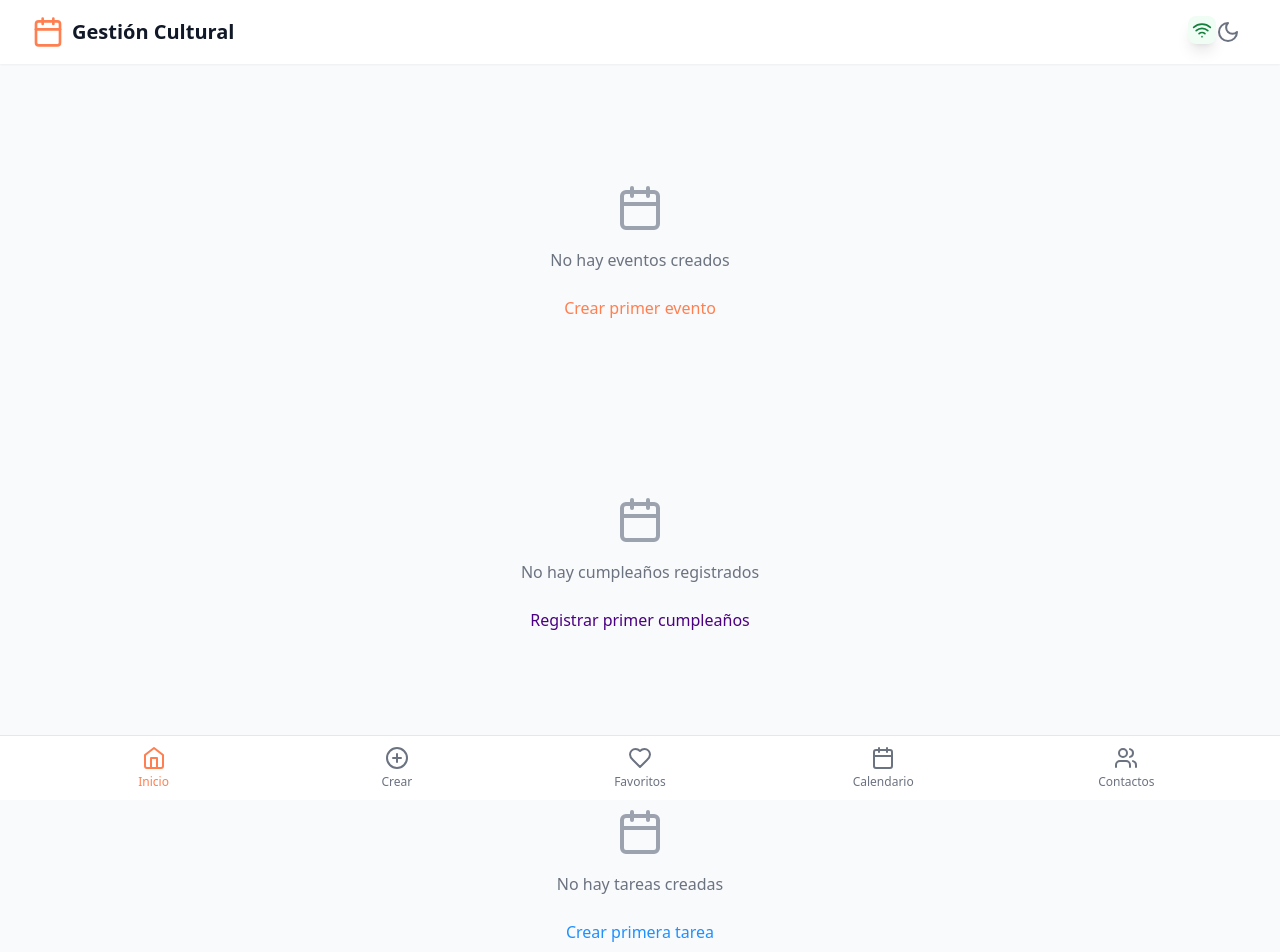
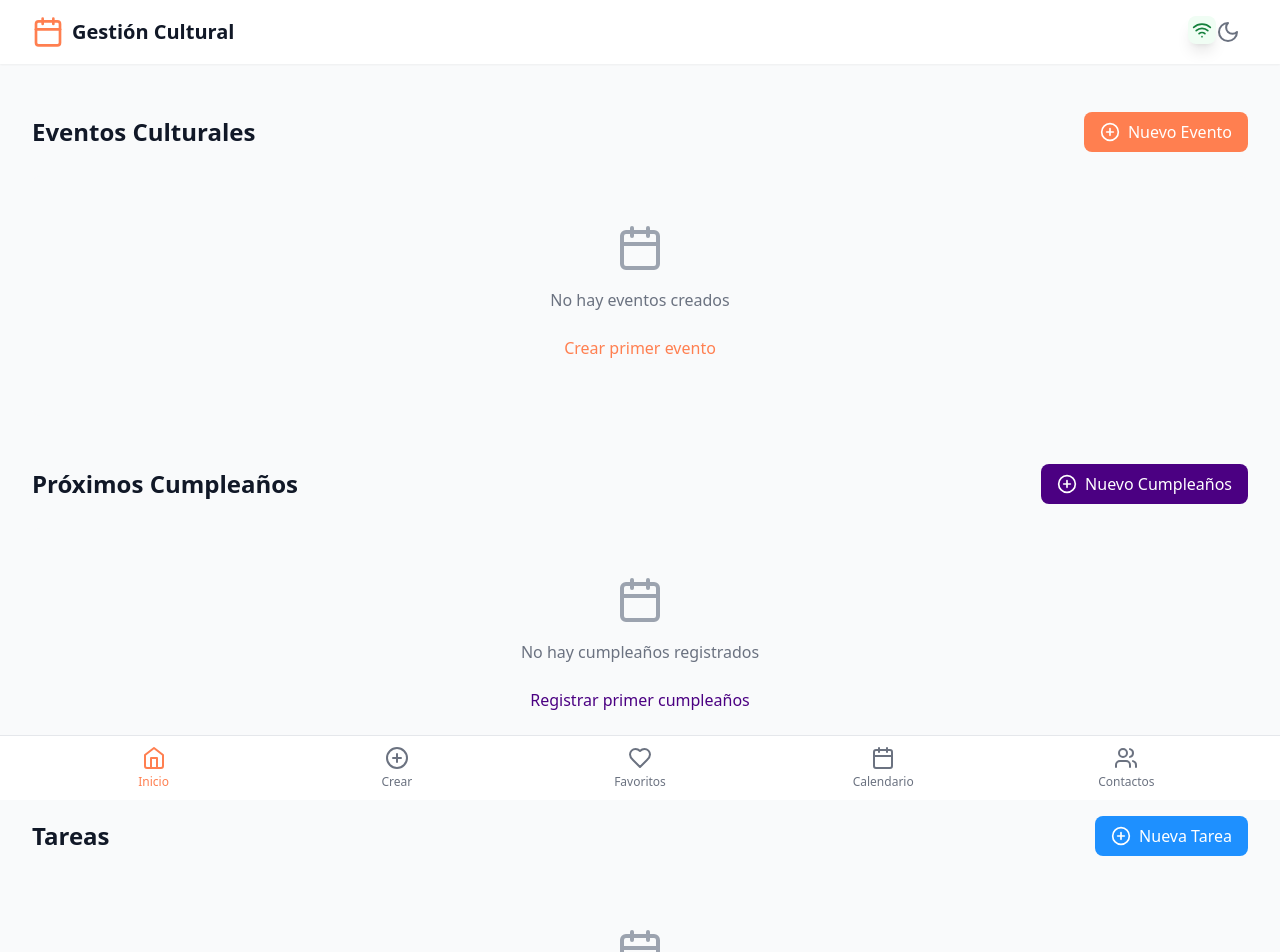
Before and after one commit to radiolibrevientosur/miagendad2, a React (Vite) app: page / in a window 1280 px wide. Shown: the top 952 px of the page. Built offline with nearby package versions, Linux system fonts and the light colour scheme.

Commit message:
Update App.tsx

```diff
--- a/src/App.tsx
+++ b/src/App.tsx
@@ -32,6 +32,14 @@ function Dashboard() {
           {/* Eventos Culturales */}
           <section>
             <div className="flex justify-between items-center mb-6">
+              <h2 className="text-2xl font-bold text-gray-900 dark:text-white">Eventos Culturales</h2>
+              <button
+                onClick={() => setEditingEvent(null)}
+                className="px-4 py-2 bg-cultural-escenicas text-white rounded-lg hover:bg-cultural-escenicas/90 transition-colors flex items-center gap-2"
+              >
+                <PlusCircle className="h-5 w-5" />
+                Nuevo Evento
+              </button>
             </div>
             {state.events.length > 0 ? (
               <div className="grid grid-cols-1 md:grid-cols-2 lg:grid-cols-3 gap-6">
@@ -60,6 +68,14 @@ function Dashboard() {
           {/* Próximos Cumpleaños */}
           <section>
             <div className="flex justify-between items-center mb-6">
+              <h2 className="text-2xl font-bold text-gray-900 dark:text-white">Próximos Cumpleaños</h2>
+              <button
+                onClick={() => {}}
+                className="px-4 py-2 bg-cultural-visuales text-white rounded-lg hover:bg-cultural-visuales/90 transition-colors flex items-center gap-2"
+              >
+                <PlusCircle className="h-5 w-5" />
+                Nuevo Cumpleaños
+              </button>
             </div>
             {state.birthdays.length > 0 ? (
               <div className="grid grid-cols-1 md:grid-cols-2 lg:grid-cols-3 gap-6">
@@ -84,6 +100,14 @@ function Dashboard() {
           {/* Tareas */}
           <section>
             <div className="flex justify-between items-center mb-6">
+              <h2 className="text-2xl font-bold text-gray-900 dark:text-white">Tareas</h2>
+              <button
+                onClick={() => {}}
+                className="px-4 py-2 bg-cultural-musicales text-white rounded-lg hover:bg-cultural-musicales/90 transition-colors flex items-center gap-2"
+              >
+                <PlusCircle className="h-5 w-5" />
+                Nueva Tarea
+              </button>
             </div>
             {state.tasks.length > 0 ? (
               <TaskCulturalKanban />
```
